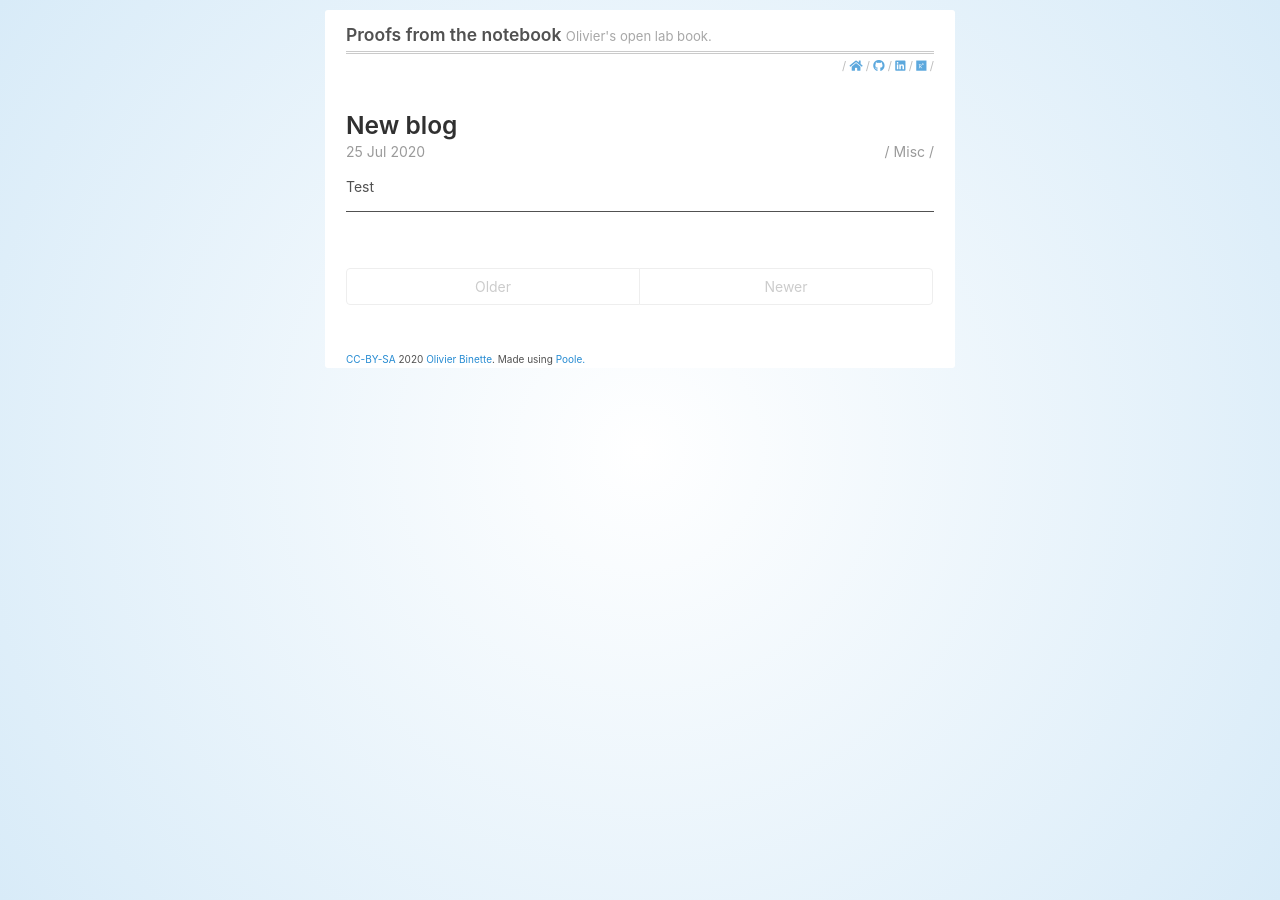
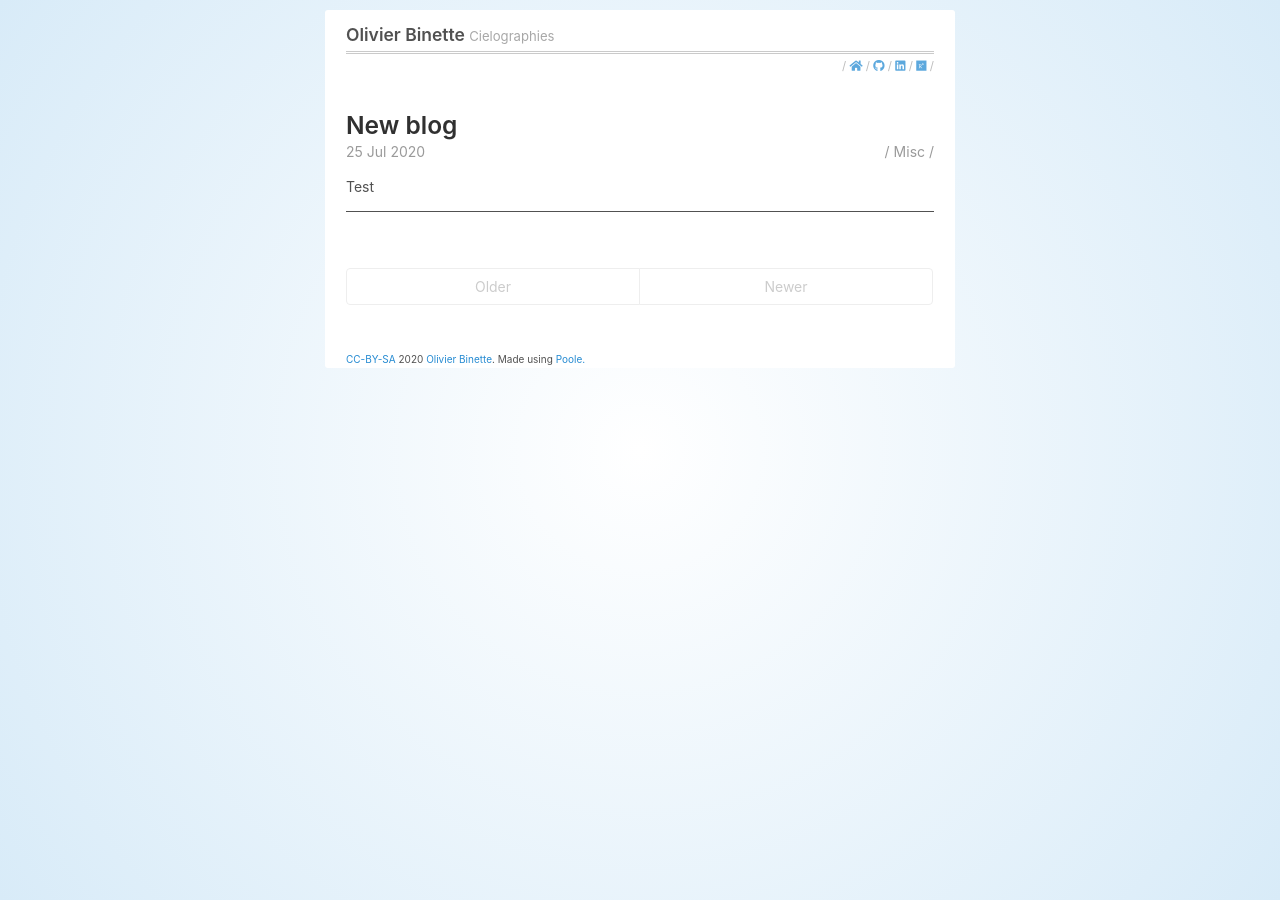
Before and after one commit to OlivierBinette/Cielographie, a Jekyll site: the page built from index.html, in a window 1280 px wide. Built offline with Jekyll 4.4.1, drawn with Linux system fonts in a browser that asks for light colours; nearby versions of some CDN libraries; the list of posts is cut into pages by our own code.

Commit message:
fix base address

```diff
--- a/_config.yml
+++ b/_config.yml
@@ -2,11 +2,11 @@
 permalink:           pretty
 
 # Setup
-title:               Proofs from the notebook
-tagline:             Olivier's open lab book.
+title:               Olivier Binette
+tagline:             Cielographies
 url:                 http://olivierbinette.ca
 paginate:            5
-baseurl:             "/blog"
+baseurl:             "/blogg"
 
 # Assets
 #
```
